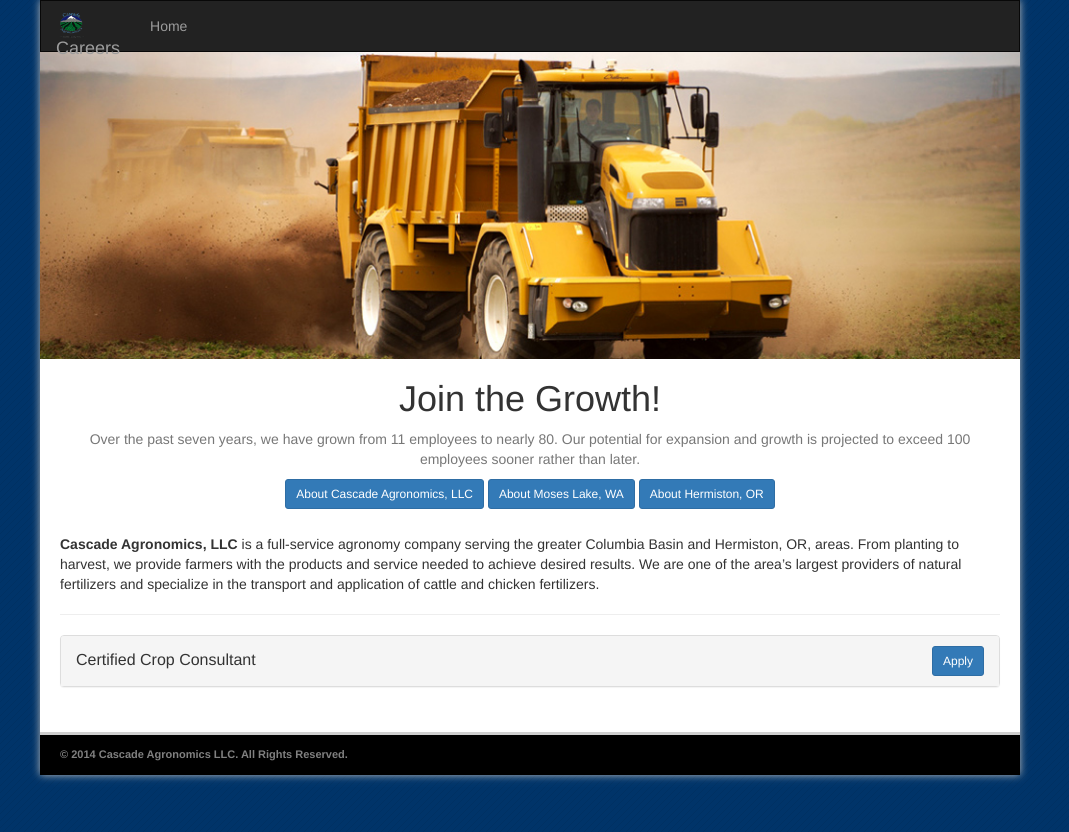
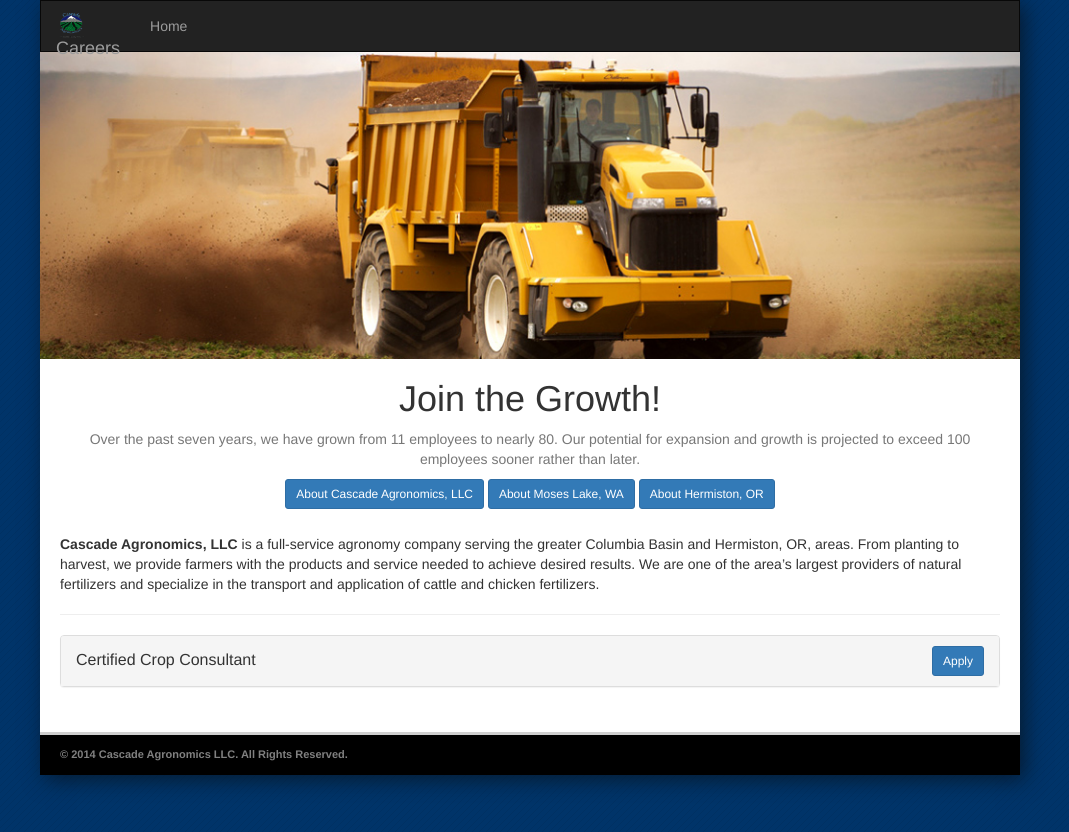
Before and after one commit to caadmin/cacareers, a Jekyll site: the page built from index.html, in a window 1280 px wide. Shown: the top 832 px of the page, without its empty margins (110-1179 px from the left). Built offline with Jekyll 4.4.1, drawn with Linux system fonts in a browser that asks for light colours; nearby versions of some CDN libraries; Markdown is read by kramdown in place of the engine named in the settings.

Commit message:
change shadow on body of site to be black

```diff
--- a/_includes/style.html
+++ b/_includes/style.html
@@ -10,9 +10,9 @@
 
 .container {
   background-color: white;
-  -webkit-box-shadow: 0 0 8px #bbbbbb;
-  -moz-box-shadow: 0 0 8px #bbbbbb;
-  box-shadow: 0 0 8px #bbbbbb;
+  box-shadow: 5px 5px 20px #051b32;
+  -webkit-box-shadow: 5px 5px 20px #051b32;
+  -moz-box-shadow: -5px 5px 30px #062544;
   margin: 0 auto;
   max-width: 980px;
   padding-right: 0px;
```
